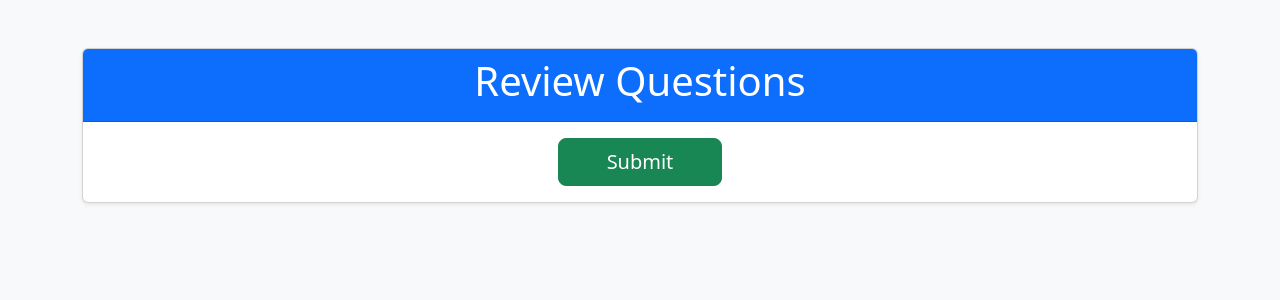
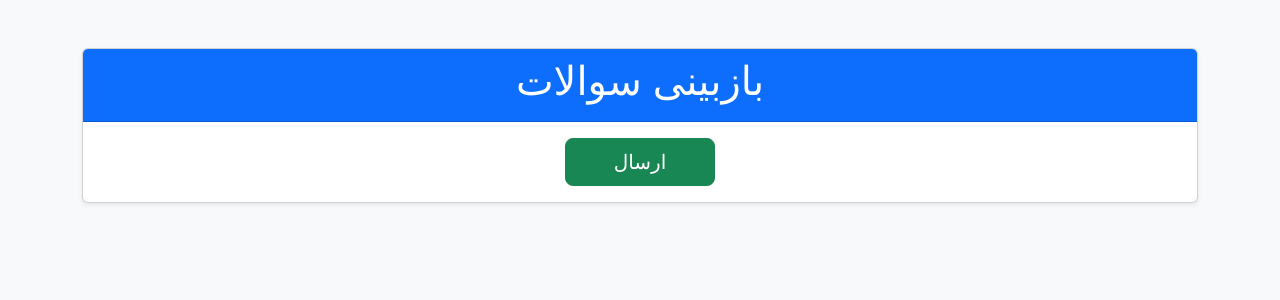
Before and after one commit to amirsheikh/test-cheker, a Flask app: page /start in a window 1280 px wide. Shown: the top 300 px of the page. Run offline with Flask 3, Linux system fonts and the light colour scheme; data that the repository does not hold is empty; some web fonts are replaced.

Commit message:
Update review.html

```diff
--- a/templates/review.html
+++ b/templates/review.html
@@ -1,17 +1,24 @@
 <!doctype html>
-<html lang="en">
+<html lang="fa">
 <head>
     <meta charset="UTF-8">
     <meta name="viewport" content="width=device-width, initial-scale=1.0">
-    <title>Review Questions</title>
+    <title>بازبینی سوالات</title>
     <!-- Bootstrap CSS -->
     <link href="https://cdn.jsdelivr.net/npm/bootstrap@5.3.0-alpha3/dist/css/bootstrap.min.css" rel="stylesheet">
+    <!-- Vazir Font -->
+    <link href="https://cdn.jsdelivr.net/gh/rastikerdar/vazir-font/dist/font-face.css" rel="stylesheet">
+    <style>
+        body {
+            font-family: 'Vazir', sans-serif;
+        }
+    </style>
 </head>
 <body class="bg-light" dir="rtl">
     <div class="container my-5">
         <div class="card shadow-sm">
             <div class="card-header bg-primary text-white">
-                <h1 class="text-center">Review Questions</h1>
+                <h1 class="text-center">بازبینی سوالات</h1>
             </div>
             <div class="card-body">
                 <form action="/submit" method="POST">
@@ -45,13 +52,13 @@
                                 </label>
                             </div>
 
-                            <label for="description_{{ question.id }}" class="form-label mt-3">Description (Optional):</label>
+                            <label for="description_{{ question.id }}" class="form-label mt-3">توضیحات (اختیاری):</label>
                             <textarea class="form-control" name="description_{{ question.id }}" id="description_{{ question.id }}" rows="3"></textarea>
                         </div>
                     {% endfor %}
 
                     <div class="text-center">
-                        <button type="submit" class="btn btn-success btn-lg px-5">Submit</button>
+                        <button type="submit" class="btn btn-success btn-lg px-5">ارسال</button>
                     </div>
                 </form>
             </div>
```
